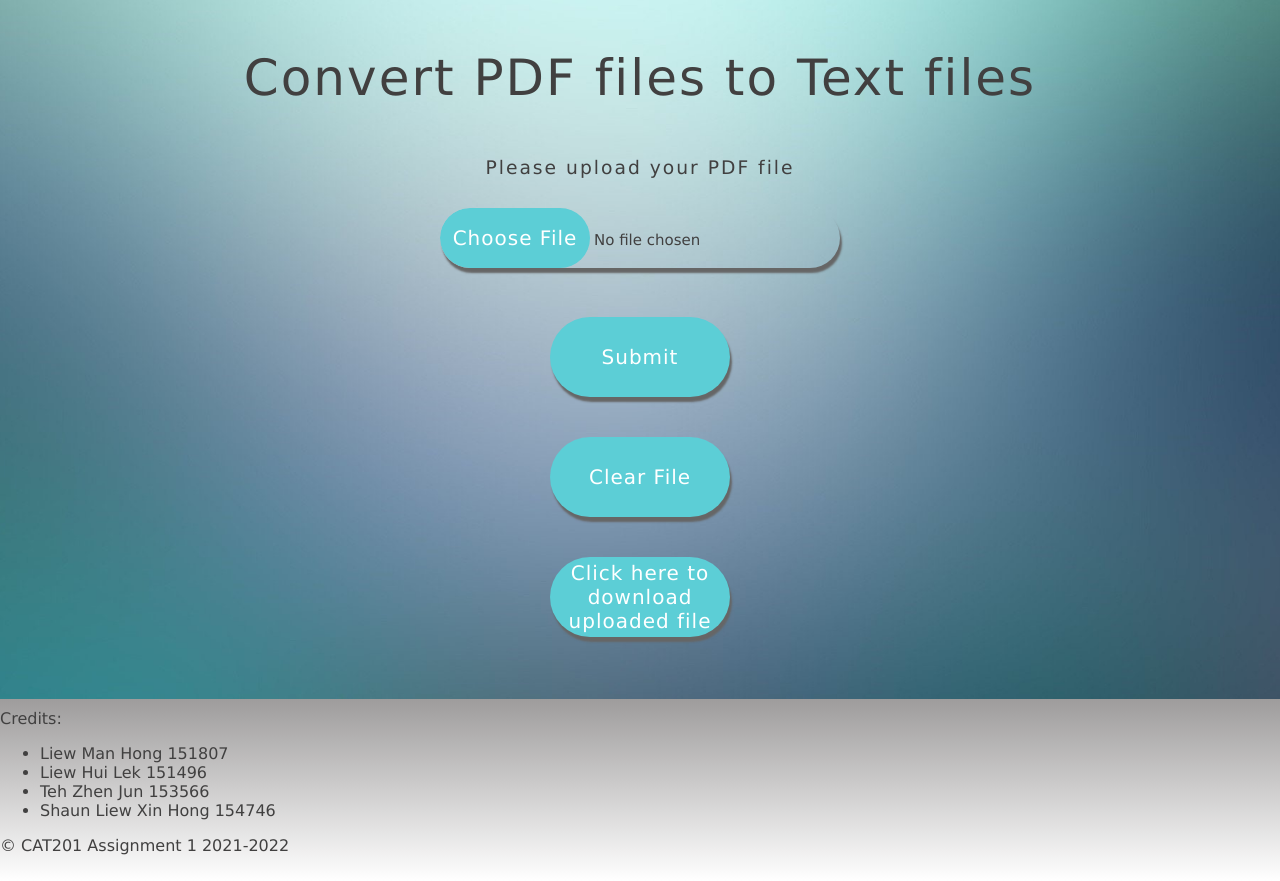
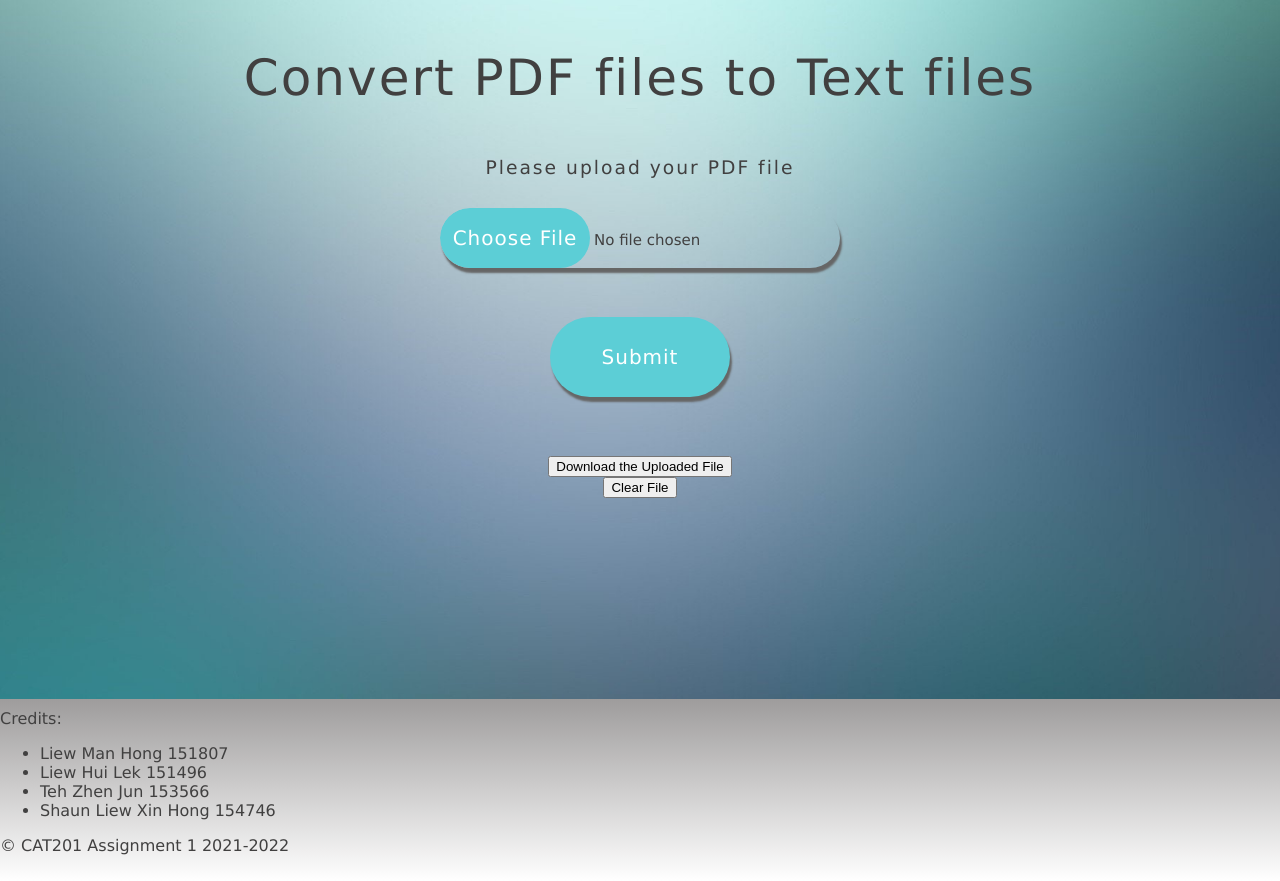
Before and after one commit to CAT201-USM-2021/assignment1, a PHP site: page /index.php in a window 1280 px wide. Shown: the part 91-972 px from the top of the page. Run offline with PHP 8.4, Linux system fonts and the light colour scheme; the visitor is signed in with stand-in values (Sample User, id 1).

Commit message:
Add error text box, modify clear file button and download file button

```diff
--- a/index.php
+++ b/index.php
@@ -34,23 +34,21 @@ $file_dir = isset($_SESSION["file_dir"]) ? $_SESSION["file_dir"] : "";
             <h3>Please upload your PDF file</h3>
             <form action="upload.php" method="post" , enctype="multipart/form-data">
                 <input type="file" id="myFile" class="file-upload" name="uploaded_file" , value="uploaded_file">
-                <?php echo "<div> <font color = 'blue'>$message </font> </div>"; ?>
-                <!--- Can create a red text box for the error --->
-                <?php if ($error) echo "<div class='php'> <font color = 'red'> Error: $error </font> </div>"; ?>
+                <?php echo "<div><b> $message </b></div>"; ?>
+                <?php if ($error) echo "<div class='error'>  Error: $error  </div>"; ?>
                 <br>
                 <button type="submit" class="submit">Submit</button>
             </form>
         </div>
-        <!--- Can improve the look of this button --->
-        <form action="clearfile.php" method="post">
-            <?php if ($file_dir) echo "<button type='submit' class='submit'>Clear File</button>"; ?>
-        </form>
-        <!--- Can create a download box for the converted file --->
-        <?php echo "<p>  <font color = 'green'>$convert_message</font> </p> "; ?>
+
+        <?php echo "<p><b> $convert_message </b></p> "; ?>
+        <br>
         <?php if ($file_dir) echo
             "<p> <a href='download.php?file=$file_dir'>
-                <button class ='submit'> Click here to download uploaded file </button> </a> </p>"; ?>
-
+                <button class ='download'> Download the Uploaded File </button> </a> </p>"; ?>
+        <form action="clearfile.php" method="post">
+            <?php if ($file_dir) echo "<button type='submit' class='clear'>Clear File</button>"; ?>
+        </form>
     </div>
 </body>
 
```
